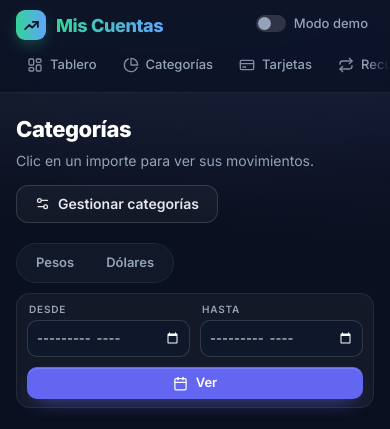
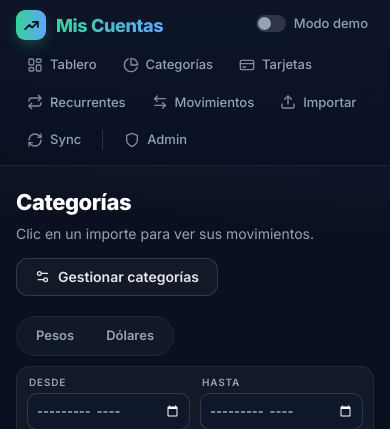
Before and after one commit to noapex/bcoadmin, a Django app: template templates/movimientos/categorias.html in a window 390 px wide. Shown: the top 429 px of the page. Run offline with Django 3.2, Linux system fonts and the light colour scheme; the template is opened without the code that fills it, so the values that code supplies are empty.

Commit message:
fix(ui): wrap the top menu and keep category actions visible on narrow screens

```diff
--- a/movimientos/static/css/app.css
+++ b/movimientos/static/css/app.css
@@ -130,10 +130,10 @@ code {
   gap: 4px;
   position: relative;
   margin-left: auto;
-  overflow-x: auto;
-  scrollbar-width: none;
+  /* Wrap instead of scrolling: a clipped menu hides its last links. */
+  flex-wrap: wrap;
+  justify-content: flex-end;
 }
-.nav::-webkit-scrollbar { display: none; }
 .nav a {
   display: inline-flex;
   align-items: center;
@@ -549,7 +549,15 @@ table.abm td { vertical-align: top; }
 table.abm tr.raiz > td:first-child { font-weight: 600; color: var(--text-strong); }
 table.abm form, .regla form { display: inline; margin: 0; }
 table.abm td.acciones { white-space: nowrap; text-align: right; }
-table.abm .cat-name { display: inline-flex; align-items: center; gap: 8px; }
+/* Actions stay reachable when the table scrolls sideways on narrow screens. */
+table.abm th:last-child, table.abm td.acciones {
+  position: sticky; right: 0; z-index: 1;
+  background: #10172a; box-shadow: -1px 0 0 var(--line);
+}
+table.abm thead th:last-child { background: #121a2e; }
+table.abm tbody tr:nth-child(even) td.acciones { background: #12192c; }
+table.abm tbody tr:hover td.acciones { background: #1a2140; }
+table.abm .cat-name { display: inline-flex; flex-wrap: wrap; align-items: center; gap: 6px 8px; min-width: 160px; }
 table.abm .tree { color: var(--faint); }
 .regla {
   display: flex;
@@ -664,12 +672,8 @@ table.t td.cat-cell { color: var(--muted); }
 }
 @media (max-width: 820px) {
   .topbar-inner { flex-direction: column; align-items: stretch; gap: 8px; padding: 10px 16px 8px; }
-  .nav {
-    margin: 0 -16px;
-    padding: 0 16px 2px;
-    -webkit-mask-image: linear-gradient(90deg, transparent 0, #000 12px, #000 calc(100% - 24px), transparent 100%);
-    mask-image: linear-gradient(90deg, transparent 0, #000 12px, #000 calc(100% - 24px), transparent 100%);
-  }
+  .topbar { position: static; }  /* the wrapped menu is too tall to pin */
+  .nav { margin-left: 0; justify-content: flex-start; }
   .nav a { padding: 7px 11px; font-size: 13px; }
   .main { padding: 20px 16px 48px; }
   .periodo { margin-left: 0; }
--- a/templates/movimientos/categorias_gestionar.html
+++ b/templates/movimientos/categorias_gestionar.html
@@ -23,11 +23,11 @@
   <tbody>
   {% for i in items %}
     <tr class="{% if i.cat.level == 0 %}raiz{% endif %}">
-      <td style="padding-left:calc(14px + {% widthratio i.cat.level 1 24 %}px); white-space:nowrap">
+      <td style="padding-left:calc(14px + {% widthratio i.cat.level 1 24 %}px)">
         <span class="cat-name">{% if i.cat.level %}<span class="tree" aria-hidden="true">└</span>{% endif %}{{ i.cat.name }}{% if i.reservada %} <span class="badge b-accent">del sistema</span>{% endif %}{% if i.cat.tipo == 'ingreso' %} <span class="badge b-pos">ingreso</span>{% elif i.cat.tipo == 'ambas' %} <span class="badge" title="Se ofrece para ingresos y egresos">ingreso y egreso</span>{% endif %}{% if not i.cat.sugiere_recurrentes %} <span class="badge" title="Sus movimientos y los de sus subcategorías no se sugieren como recurrentes">sin recurrentes</span>{% endif %}</span>
       </td>
       <td class="r">{{ i.movimientos }}</td>
-      <td style="min-width:280px">
+      <td style="min-width:220px">
         {% for r in i.reglas %}
           {% include 'movimientos/_regla.html' %}
         {% empty %}
```
